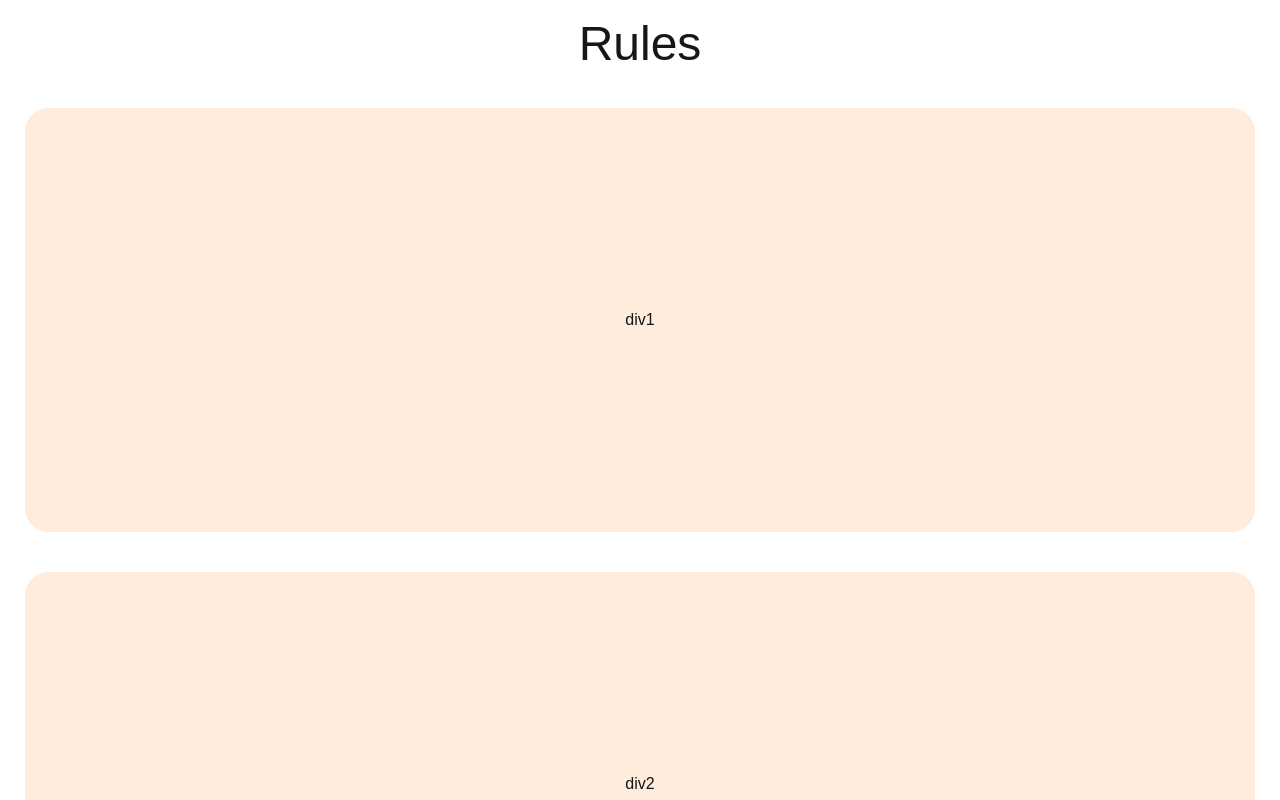
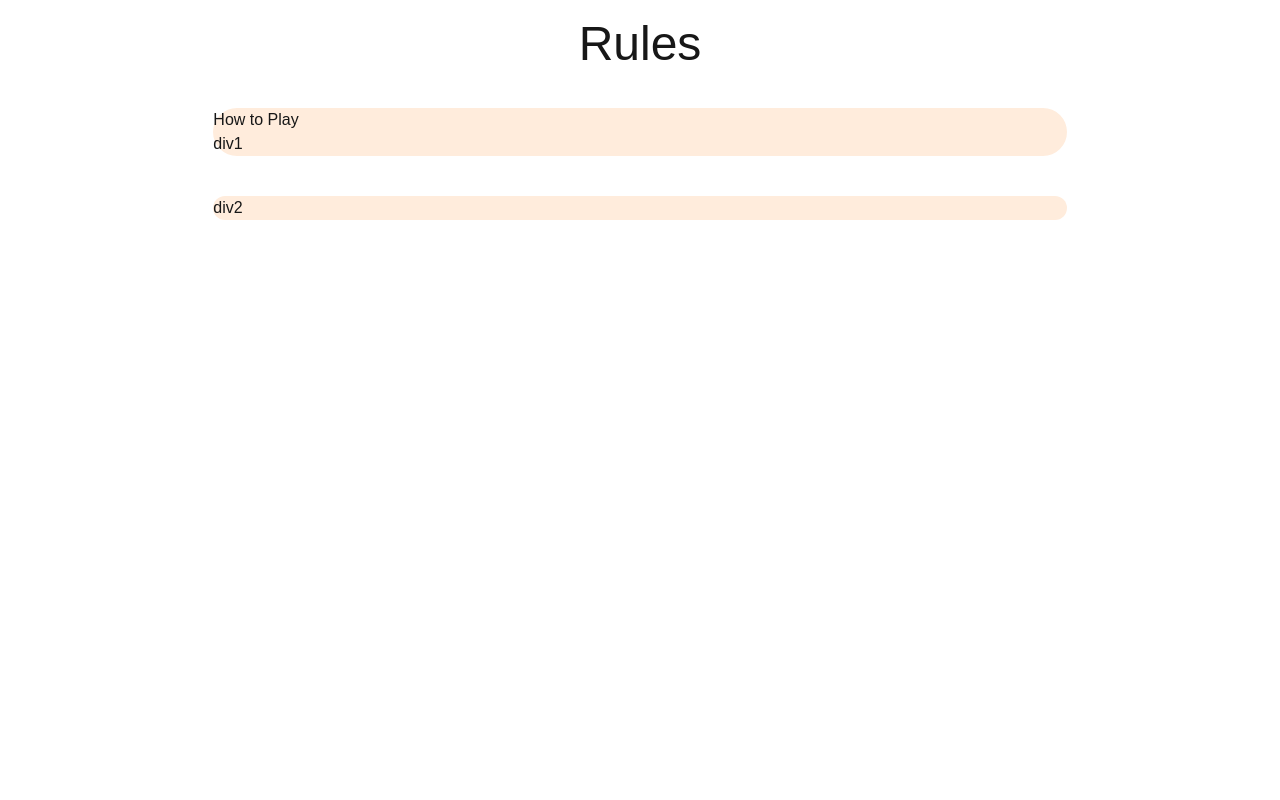
Before and after one commit to dsneed123/Sip-OR-Spin, a Next.js app in the folder sip-or-spin/: page /Rules in a window 1280 px wide. Shown: the top 800 px of the page. Built offline with nearby package versions, Linux system fonts and the light colour scheme.

Commit message:
set width

```diff
--- a/sip-or-spin/src/app/Rules/page.tsx
+++ b/sip-or-spin/src/app/Rules/page.tsx
@@ -6,10 +6,13 @@ const rules = () => {
                 <h1 className="pt-5 pb-10 text-5xl text-center">Rules</h1>
             </div>
             <div style={{ display: 'flex', gap: '40px', flexDirection: 'column', alignItems: 'center'}}>
-                <div className="flex-1 bg-[#FFECDC] rounded-3xl pt-50 pb-50 pr-150 pl-150">
+                <div className="flex-1 bg-[#FFECDC] rounded-3xl w-2/3">
+                    <div style= {{ alignSelf: 'flex-start', zIndex: 1, top: 0}}>
+                        <h2 style= {{ whiteSpace: 'nowrap' }}>How to Play</h2>
+                    </div>
                     <p>div1</p>
                 </div>
-                <div className="flex-1 bg-[#FFECDC] rounded-3xl pt-50 pb-50 pr-150 pl-150">
+                <div className="flex-1 bg-[#FFECDC] rounded-3xl w-2/3">
                     <p>div2</p>
                 </div>
             </div>
```
